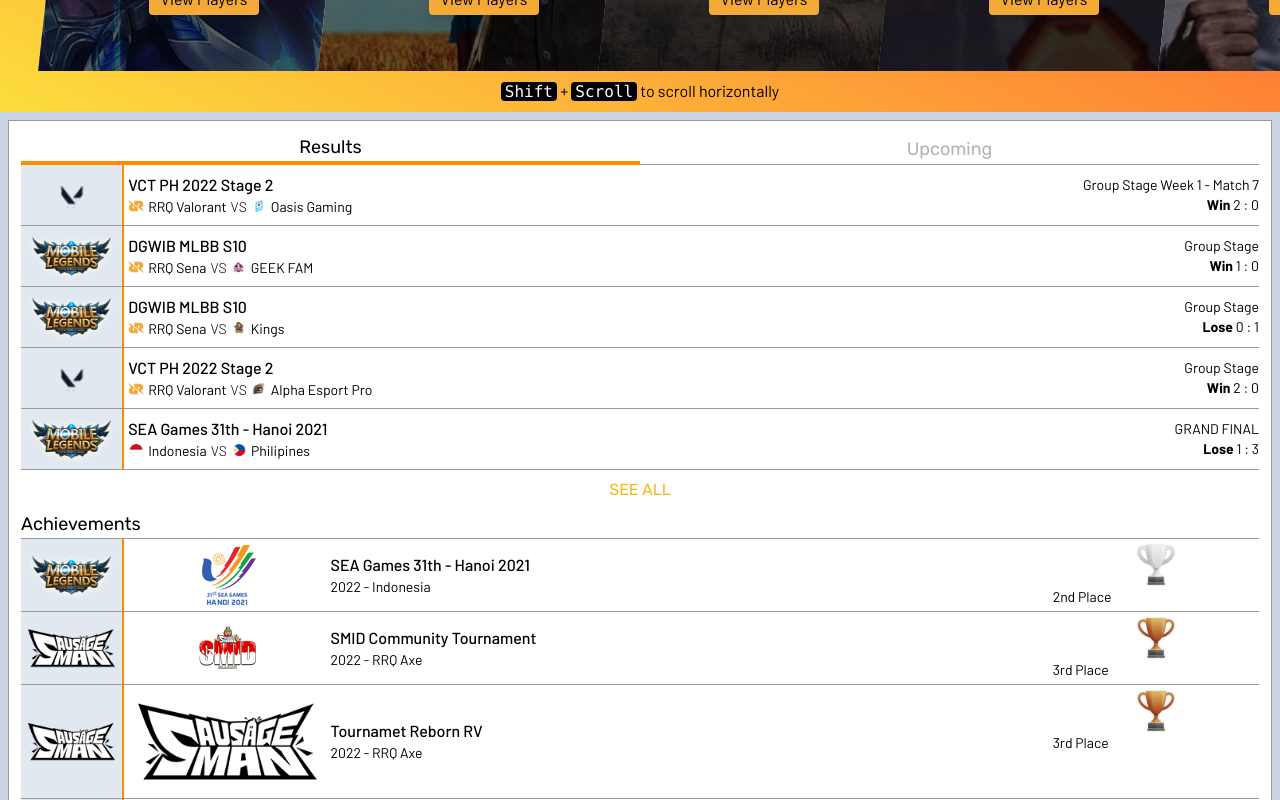
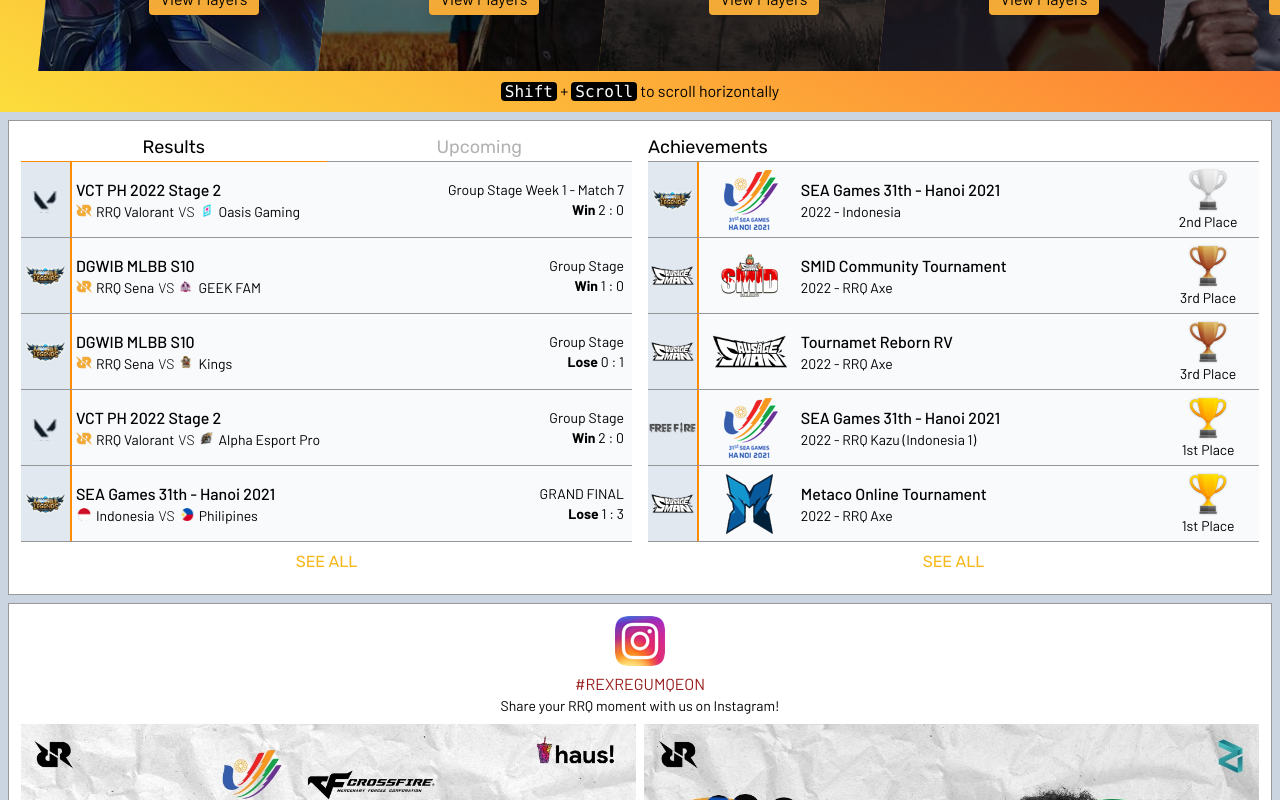
Before and after one commit to abaihaaqi/rrq-landing-page, a Next.js app: page / in a window 1280 px wide. Shown: the part 1300-2100 px from the top of the page. Built offline with nearby package versions, Linux system fonts and the light colour scheme.

Commit message:
Result Achievement components Desktop viewport 🎨

```diff
--- a/components/achievement-item.js
+++ b/components/achievement-item.js
@@ -7,33 +7,33 @@
   function positionIs() {
     if (position == 1) {
       return (
-        <div className='col-span-2 my-1'>
-          <div className='flex justify-center'>
+        <div className='col-span-2 flex flex-col items-center justify-center'>
+          <div className='flex'>
             <Image alt='' src={trophy1} />
           </div>
-          <p className='text-sm'>
+          <p className='text-sm truncate'>
             1st Place
           </p>
         </div>
       )
     } else if (position == 2) {
       return (
-        <div className='col-span-2 my-1'>
-          <div className='flex justify-center'>
+        <div className='col-span-2 flex flex-col items-center justify-center'>
+          <div className='flex'>
             <Image alt='' src={trophy2} />
           </div>
-          <p className='text-sm'>
+          <p className='text-sm truncate'>
             2nd Place
           </p>
         </div>
       )
     } else {
       return (
-        <div className='col-span-2 my-1'>
-          <div className='flex justify-center'>
+        <div className='col-span-2 flex flex-col items-center justify-center'>
+          <div className='flex'>
             <Image alt='' src={trophy3} />
           </div>
-          <p className='text-sm'>
+          <p className='text-sm truncate'>
             3rd Place
           </p>
         </div>
@@ -42,16 +42,16 @@
   }
 
   return (
-    <div className='grid grid-cols-12 border-b border-black/40'>
+    <div className='grid grid-cols-12 border-b border-black/40 h-[76px] bg-slate-50'>
       <div className='bg-slate-200 flex justify-center items-center border-r-2 border-secondary'>
         <Image alt='' src={logoGame} />
       </div>
-      <div className='col-span-2 flex justify-center items-center'>
+      <div className='col-span-2 flex justify-center items-center px-2'>
         <Image alt='' src={logoTournament} />
       </div>
       <div className='col-span-7 flex flex-col justify-center'>
-        <h3 className='font-medium'>{tournament}</h3>
-        <p className='text-sm'>{year} - {team}</p>
+        <h3 className='font-medium truncate'>{tournament}</h3>
+        <p className='text-sm truncate'>{year} - {team}</p>
       </div>
       {positionIs()}
     </div>
--- a/components/result-achievement.js
+++ b/components/result-achievement.js
@@ -17,9 +17,10 @@
 
 export default function ResultAchievement({}) {
   return (
-    <div className='bg-white border border-black/40 m-2 p-3'>
+    <div className='bg-white border border-black/40 m-2 p-3 md:flex gap-4'>
+      <div>
         <div className='font-rubik text-lg grid grid-cols-2'>
-        <button className='border-b-4 border-secondary'>
+          <button className='border-b border-secondary'>
             Results
           </button>
           <button className='text-black/30 border-b border-black/40'>
@@ -36,6 +37,8 @@
             SEE ALL
           </button>
         </div>
+      </div>
+      <div>
         <h3 className='font-rubik text-lg border-b border-black/40'>Achievements</h3>
         <AchievementItem logoGame={logoMobileLegends} logoTournament={logoSeaGames} tournament='SEA Games 31th - Hanoi 2021' year={2022} team='Indonesia' position={2} />
         <AchievementItem logoGame={logoSausageMan} logoTournament={logoSMID} tournament='SMID Community Tournament' year={2022} team='RRQ Axe' position={3} />
@@ -48,5 +51,6 @@
           </button>
         </div>
       </div>
+    </div>
   )
 }
--- a/components/result-item.js
+++ b/components/result-item.js
@@ -2,7 +2,7 @@
 
 export default function ResultItem({ logoGame, logoDefender, logoAttacker, match, defender, attacker, phase, win, defenderPoint, attackerPoint }) {
   return (
-    <div className='grid grid-cols-12 border-b border-black/40'>
+    <div className='grid grid-cols-12 border-b border-black/40 h-[76px] bg-slate-50'>
       <div className='bg-slate-200 flex justify-center items-center border-r-2 border-secondary'>
         <Image alt='' src={logoGame} />
       </div>
@@ -26,7 +26,7 @@
           </span>
         </div>
       </div>
-      <div className='text-right col-span-4 flex flex-col justify-center'>
+      <div className='text-right col-span-4 flex flex-col justify-center pr-2'>
         <div className='truncate text-sm'>
           {phase}
         </div>
```
Lines whose indentation alone changed are shown as unchanged.
